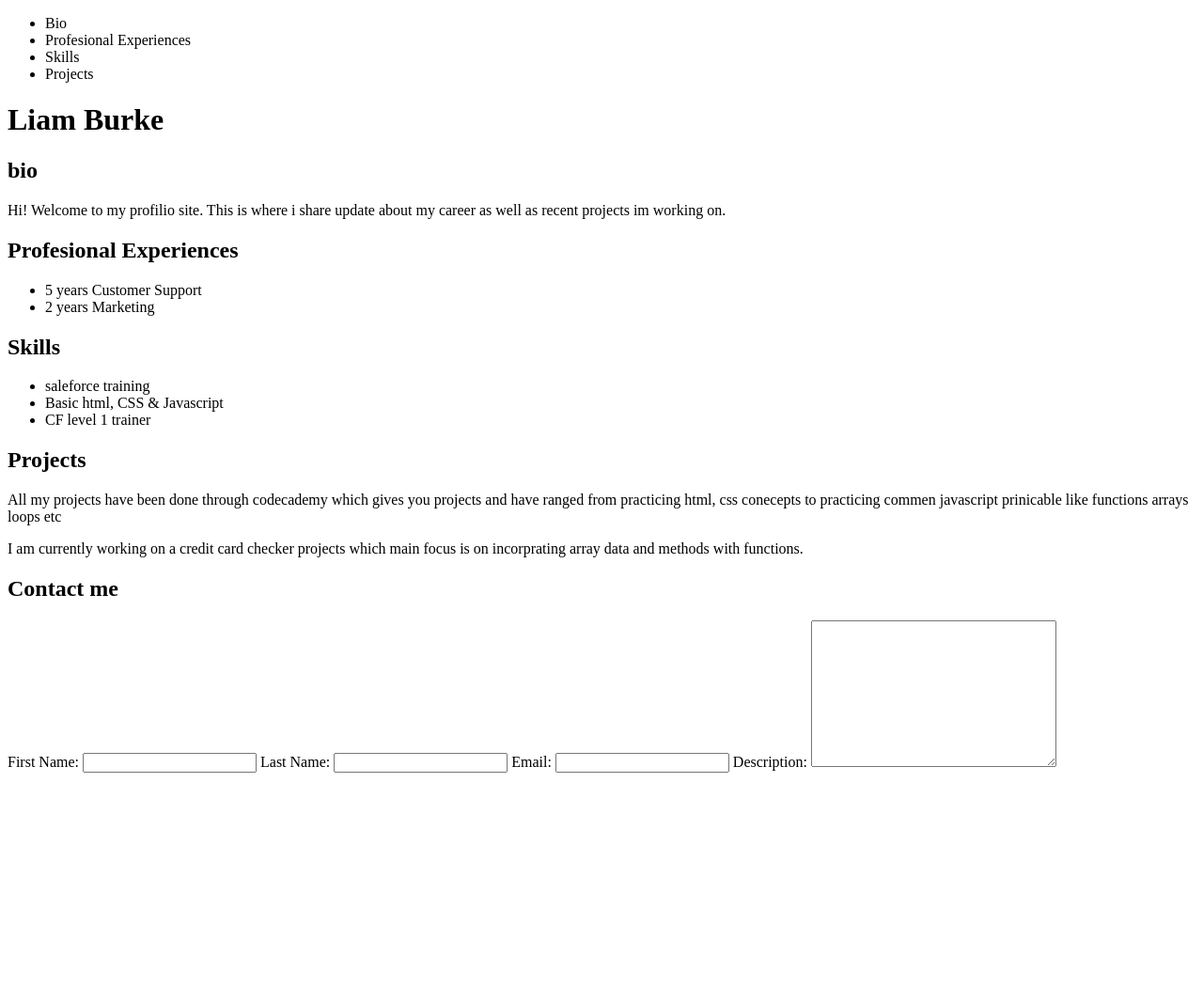
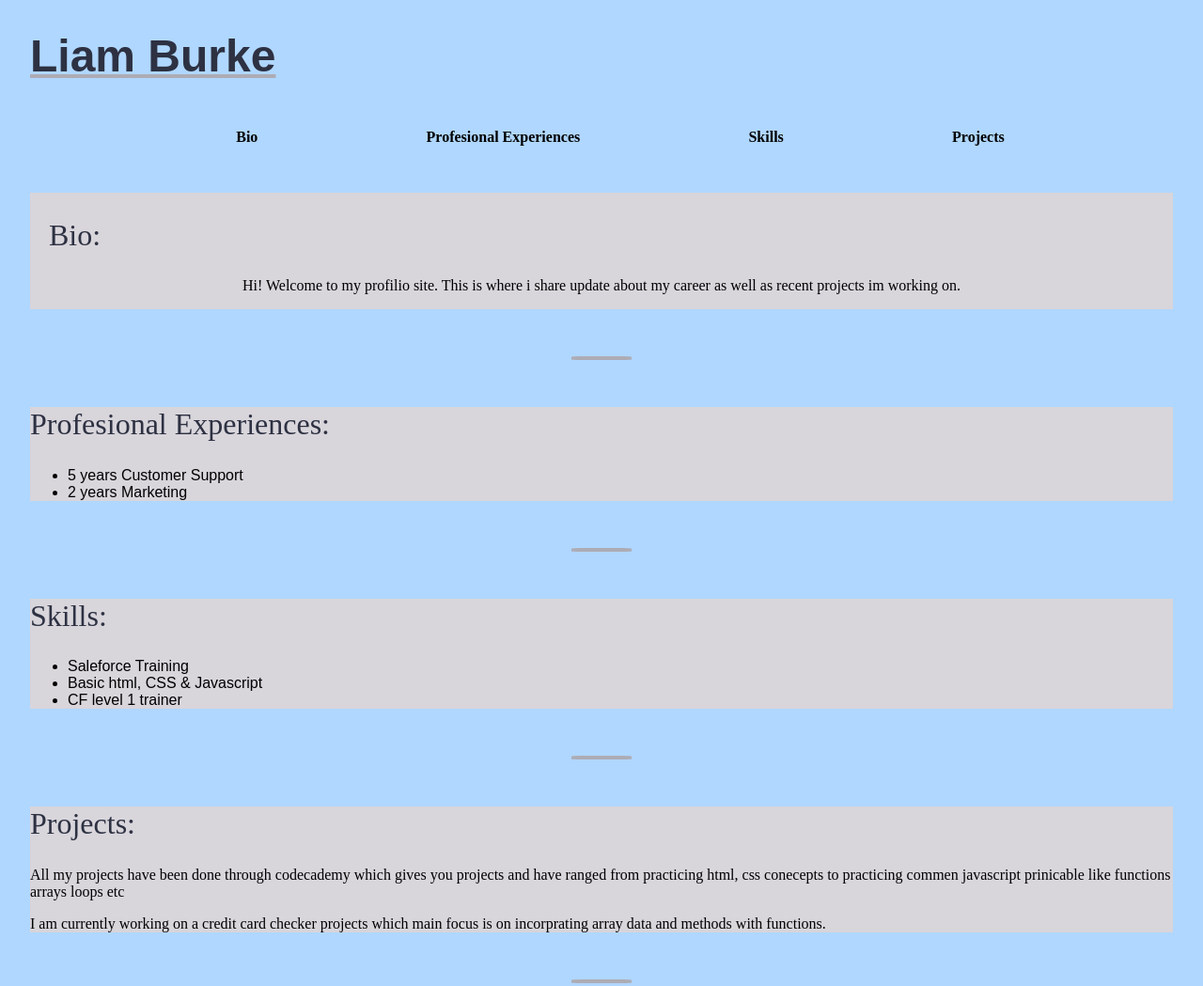
Before and after one commit to Liam-B1/CODE-Lancahire-work-, a plain HTML site: page index.html in a window 1280 px wide. Shown: the top 1049 px of the page at 94% size. Before the commit the page ends 830 px from the top, so only its background shows below. Drawn offline with Linux system fonts and the light colour scheme; a web font is replaced by a local one.

Commit message:
Making a start on css

```diff
--- /dev/null
+++ b/CODE Lancs pratice /Demo site/style.css
@@ -0,0 +1,74 @@
+body {
+    font-family: Arial, Helvetica, sans-serif;
+    margin-left: 15px;
+    background-color: #B0D7FF;
+    margin-left: 2rem;
+    margin-right: 2rem;
+}
+
+h1 {
+    color: #2D3142;
+    text-decoration: underline #ADACB5;
+    font-size: 3rem;
+    margin-bottom: 50px;
+}
+
+nav ul {
+    display: flex;
+    align-content: center;
+    list-style: none;
+    justify-content: space-evenly;
+    font-family: 'Baloo Thambi 2';
+    font-weight: 700;
+    margin-bottom: 50px;
+}
+
+nav li:hover{
+    color: #2D3142;
+    text-decoration: underline #ADACB5 2px;
+    border-radius: 20px;
+    padding: 5px;
+}
+
+
+h2 {
+    font-size: 2rem;
+    font-family: 'Baloo Thambi 2';
+    font-weight: 500;
+    color: #2D3142;
+}
+
+p {
+    font-family: 'Baloo Thambi 2';
+    font-weight: 300;
+}
+
+hr {
+    color: #ADACB5;
+    border: solid 2px;
+    width: 5%;
+    border-radius: 15%;
+    margin-top: 50px;
+    margin-bottom: 50px;
+}
+
+section {
+    display: block;
+    background-color: #D8D5DB;
+}
+
+ .bio {
+    justify-content: center;
+    align-content: flex-start;
+    background-color: #D8D5DB;
+}
+
+.bio h2 {
+
+    margin-left: 20px;
+}
+
+.bio p {
+    text-align: center;
+    justify-content: center;
+}
--- a/index.html
+++ b/index.html
@@ -4,61 +4,65 @@
     <meta charset="UTF-8">
     <meta http-equiv="X-UA-Compatible" content="IE=edge">
     <meta name="viewport" content="width=device-width, initial-scale=1.0">
+    <link rel="stylesheet" href="/CODE Lancs pratice /Demo site/style.css">
+    <link rel="preconnect" href="https://fonts.googleapis.com">
+<link rel="preconnect" href="https://fonts.gstatic.com" crossorigin>
+<link href="https://fonts.googleapis.com/css2?family=Baloo+Thambi+2:wght@400;500;600;700&display=swap" rel="stylesheet">
     <title>portfolio</title>
 </head>
 <body>
-    <Nav>
+
+    <header>
+        <h1>Liam Burke</h1>
+        <nav>
         <ul>
             <li>Bio</li>
             <li>Profesional Experiences</li>
             <li>Skills</li>
             <li>Projects</li>
         </ul>
-    </Nav>
-
-    <header>
-        <h1>Liam Burke</h1>
+    </nav>
     </header>
-
-    <section>
-        <div class="Bio">
-            <h2>bio</h2>
+    <main>
+        <section >
+        <div class="bio">
+            <h2>Bio:</h2>
             <p>Hi! Welcome to my profilio site. This is where i share update about my career as well as recent projects im working on.</p>
         </div>
     </section>
-
+        <hr>
     <section>
         <div class="Profesional Experiences">
-            <h2>Profesional Experiences</h2>
+            <h2>Profesional Experiences:</h2>
             <ul>
             <li>5 years Customer Support </li>
             <li>2 years Marketing</li>
             </ul>
         </div>
     </section>
-
+         <hr>
     <section>
-        <div class="Skills"></div>
-            <h2>Skills</h2>
+        <div class="Skills">
+            <h2>Skills:</h2>
             <ul>
-            <li>saleforce training</li>
+            <li>Saleforce Training</li>
             <li>Basic html, CSS & Javascript</li>
             <li>CF level 1 trainer</li>
          </ul>
         </div>
     </section>
-
+        <hr>
     <section>
         <div class="projects">
-            <h2>Projects </h2>
+            <h2>Projects:</h2>
             <p>All my projects have been done through codecademy which gives you projects and have ranged from practicing html, css conecepts to practicing commen javascript prinicable like functions arrays loops etc</p>
             <p>I am currently working on a credit card checker projects which main focus is on incorprating array data and methods with functions.</p>
         </div>
     </section>
-
+        <hr>
     <section>
         <div class="contact-me">
-            <h2>Contact me</h2>
+            <h2>Contact me:</h2>
             <form>
                 <Label for="first-name">First Name:</Label>
                     <input type="text" id="first-name">
@@ -69,14 +73,11 @@
                 <Label for="">Email:</Label>
                     <input type="text" id="email">
 
-
-                <Label>Description:</Label>
-                <textarea name="description" id="description" cols="30" rows="10"></textarea>
-
-
-
             </form>
         </div>
-    </section>
+        </section>
+    </main>
+    <footer>
+    </footer>
 </body>
 </html>
```
Also changed, not shown: 1 other file.
